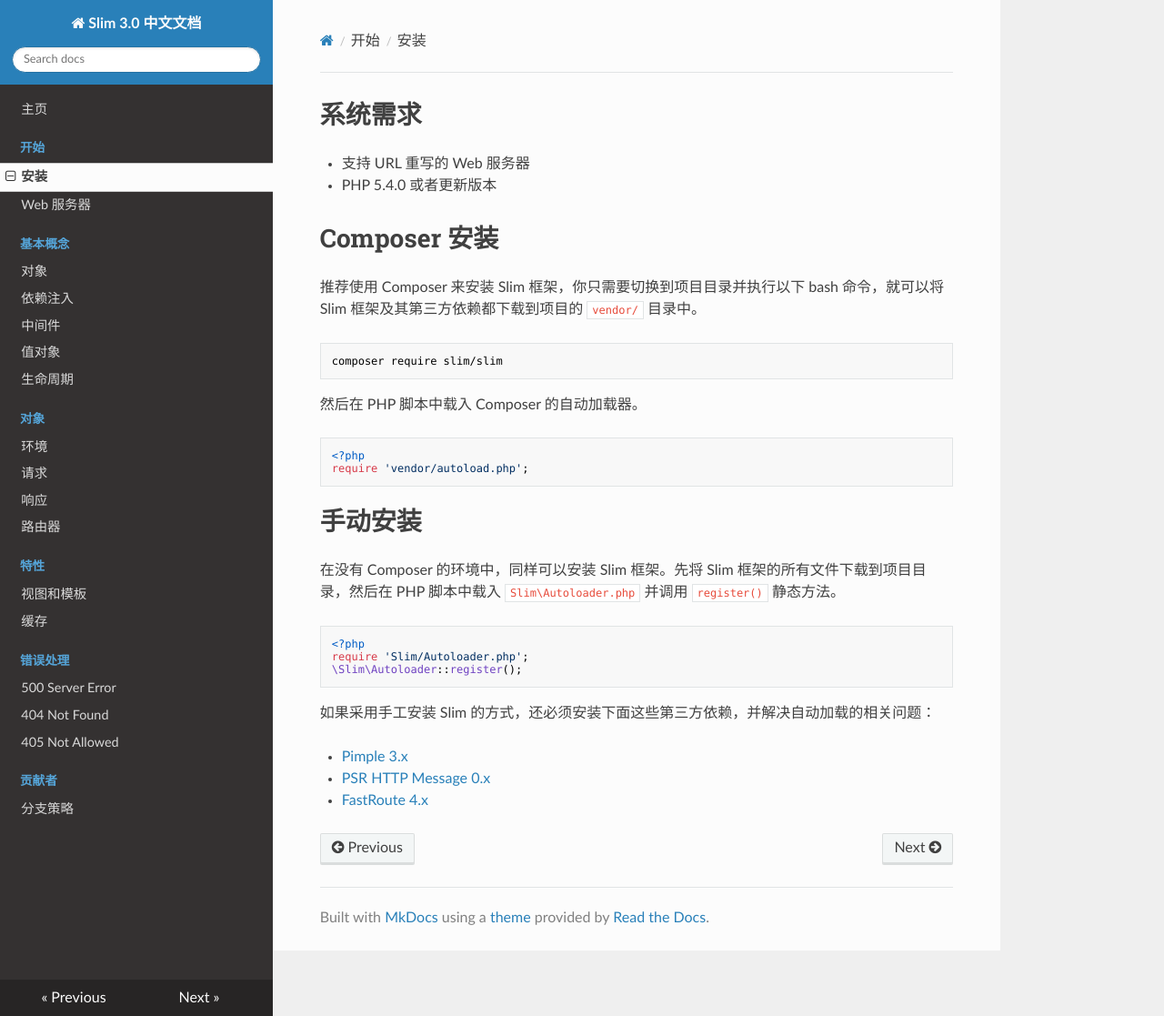
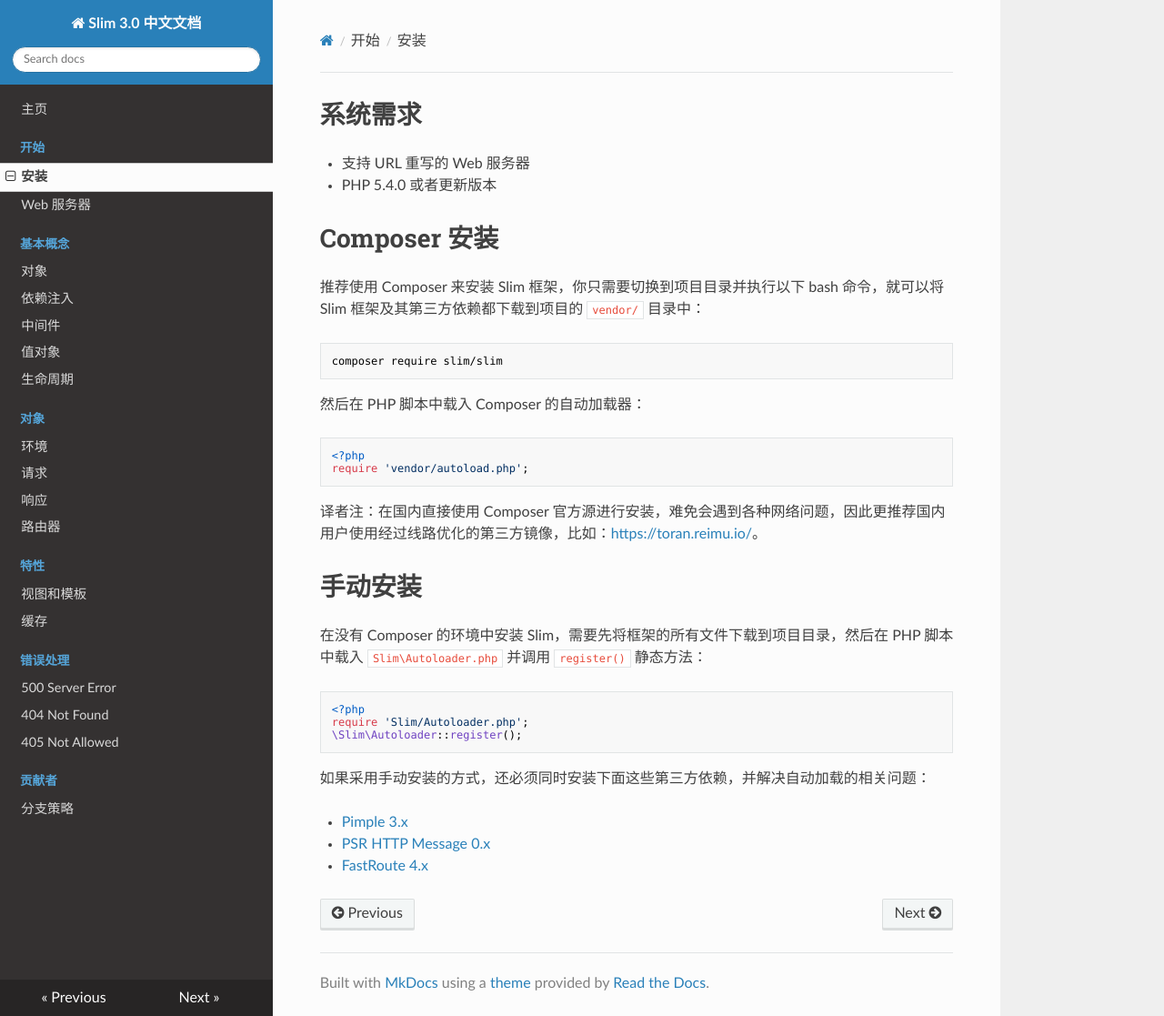
Before and after one commit to zither/slim-chinese-documentation, an MkDocs documentation site: the page built from docs/start/installation.md, in a window 1280 px wide and 1117 px high. Shown: the whole window at 91% size. Built offline with MkDocs 1.6.1, drawn with Linux system fonts in a browser that asks for light colours; nearby versions of some CDN libraries; old or Windows-style settings are respelled for this version of MkDocs.

Commit message:
调整部分翻译

```diff
--- a/docs/start/installation.md
+++ b/docs/start/installation.md
@@ -5,24 +5,26 @@
 
 # Composer 安装
 
-推荐使用 Composer 来安装 Slim 框架，你只需要切换到项目目录并执行以下 bash 命令，就可以将 Slim 框架及其第三方依赖都下载到项目的 `vendor/` 目录中。
+推荐使用 Composer 来安装 Slim 框架，你只需要切换到项目目录并执行以下 bash 命令，就可以将 Slim 框架及其第三方依赖都下载到项目的 `vendor/` 目录中：
 
     composer require slim/slim
 
-然后在 PHP 脚本中载入 Composer 的自动加载器。
+然后在 PHP 脚本中载入 Composer 的自动加载器：
 
     <?php
     require 'vendor/autoload.php';
 
+译者注：在国内直接使用 Composer 官方源进行安装，难免会遇到各种网络问题，因此更推荐国内用户使用经过线路优化的第三方镜像，比如：[https://toran.reimu.io/](https://toran.reimu.io/)。
+
 # 手动安装
 
-在没有 Composer 的环境中，同样可以安装 Slim 框架。先将 Slim 框架的所有文件下载到项目目录，然后在 PHP 脚本中载入 `Slim\Autoloader.php` 并调用 `register()` 静态方法。
+在没有 Composer 的环境中安装 Slim，需要先将框架的所有文件下载到项目目录，然后在 PHP 脚本中载入 `Slim\Autoloader.php` 并调用 `register()` 静态方法：
 
     <?php
     require 'Slim/Autoloader.php';
     \Slim\Autoloader::register();
 
-如果采用手工安装 Slim 的方式，还必须安装下面这些第三方依赖，并解决自动加载的相关问题：
+如果采用手动安装的方式，还必须同时安装下面这些第三方依赖，并解决自动加载的相关问题：
 
 * [Pimple 3.x](http://pimple.sensiolabs.org/)
 * [PSR HTTP Message 0.x](https://github.com/php-fig/http-message)
```
Also changed, not shown: docs/concepts/objects.md (+2 -2 lines), docs/index.md (+2 -2 lines).
